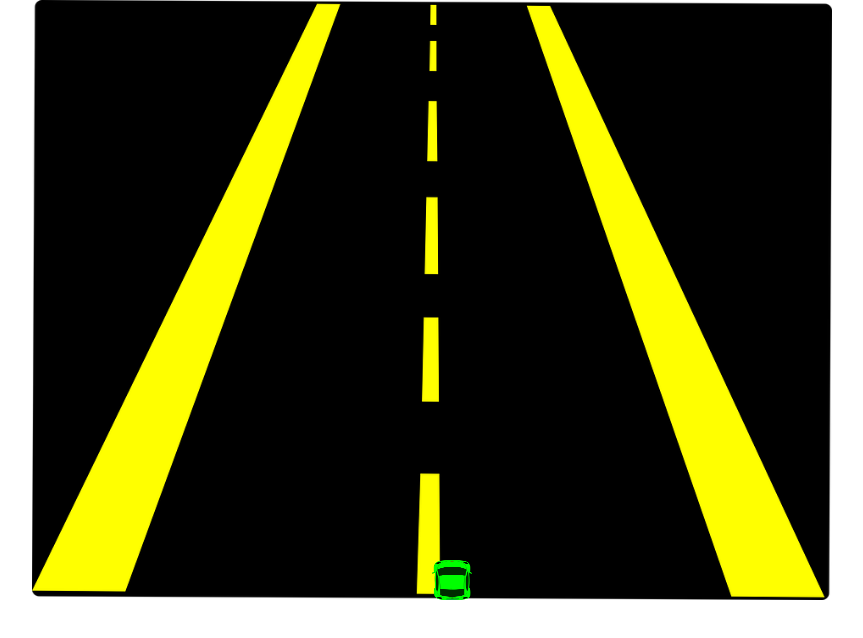
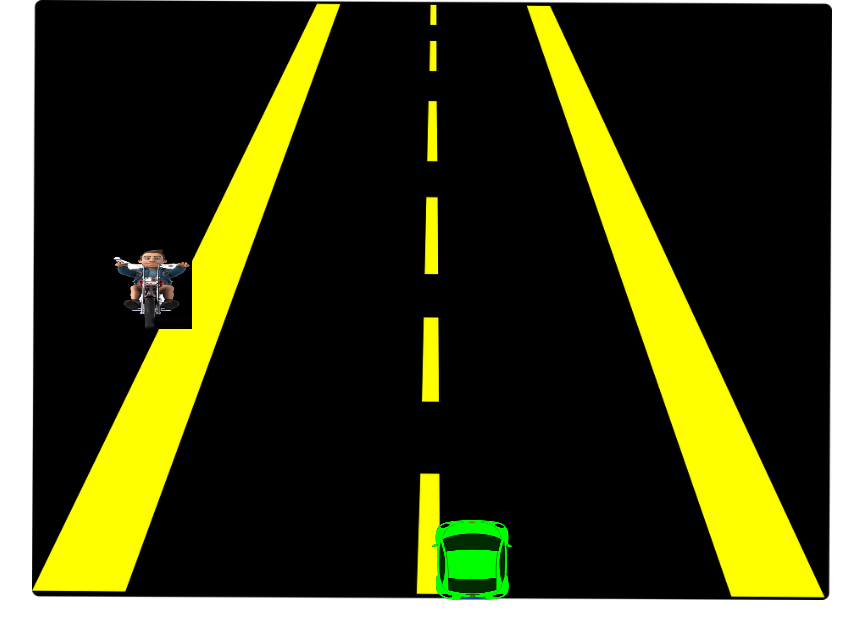
Before and after one commit to alecos008/kamikaze-racing, a plain HTML site: page index.html in a window 1280 px wide. Both pictures are taken after a click on the button "Start Race!". Shown: the whole page, without its empty margins (208-1071 px from the left). Drawn offline with Linux system fonts and the light colour scheme.

Commit message:
added obstacle and moves forward

```diff
--- a/classes/game.js
+++ b/classes/game.js
@@ -3,7 +3,7 @@ class Game {
         this.bg = new Image();
         this.bg.src = "../images/highway-background.png";
         this.vehicle = new Vehicle();
-        this.obstacle;
+        this.obstacle = new Obstacle();
 
     }
     gameLoop = () => {
@@ -11,12 +11,13 @@ class Game {
         //1. Clearing the canvas
         ctx.clearRect(0, 0, canvas.width, canvas.height)
         //2. Movements of elements
-
+        this.obstacle.moveObstacle();
         //3. drawing elements
          ctx.drawImage(this.bg, 0, 0, canvas.width, canvas.height)
 
          this.vehicle.drawVehicle();
 
+         this.obstacle.drawObstacle();
         //4. request animation
         requestAnimationFrame(this.gameLoop)
     }
--- a/classes/obstacles.js
+++ b/classes/obstacles.js
@@ -0,0 +1,17 @@
+class Obstacle {
+    constructor(){
+        this.x = 80;
+        this.y = 80;
+        this.width = 80;
+        this.height = 80;
+        this.speed = 1;
+        this.image = new Image();
+        this.image.src = "../images/motorcycle-obstacle.jpg"
+    }
+    drawObstacle = () => {
+        ctx.drawImage(this.image,this.x, this.y, this.width, this.height)
+    }
+    moveObstacle = () => {
+        this.y += this.speed;
+    }
+}
--- a/classes/vehicle.js
+++ b/classes/vehicle.js
@@ -1,9 +1,9 @@
 class Vehicle {
     constructor(){
         this.x = canvas.width / 2;
-        this.y = canvas.height - 40;
-        this.width = 40;
-        this.height = 40;
+        this.y = canvas.height - 80;
+        this.width = 80;
+        this.height = 80;
         this.image = new Image();
         this.image.src = "../images/vehicle.png";
 
@@ -12,10 +12,15 @@ class Vehicle {
         ctx.drawImage(this.image, this.x, this.y, this.width, this.height)
     }
     moveVehicleLeft = () => {
-        this.x -= 40;
+        if (this.x > 0){
+            this.x -= 40;
+        }
     }
     moveVehicleRight = () => {
-        this.x += 40;
+        if (this.x < canvas.width - this.width) {
+
+            this.x += 40;
+        }
     }
 
 }
--- a/index.html
+++ b/index.html
@@ -22,5 +22,6 @@
     <script src="main.js"></script>
     <script src="./classes/game.js"></script>
     <script src="./classes/vehicle.js"></script>
+    <script src="./classes/obstacles.js"></script>
 </body>
 </html>
```
Also changed, not shown: images/motorcycle-obstacle.jpg (added).
